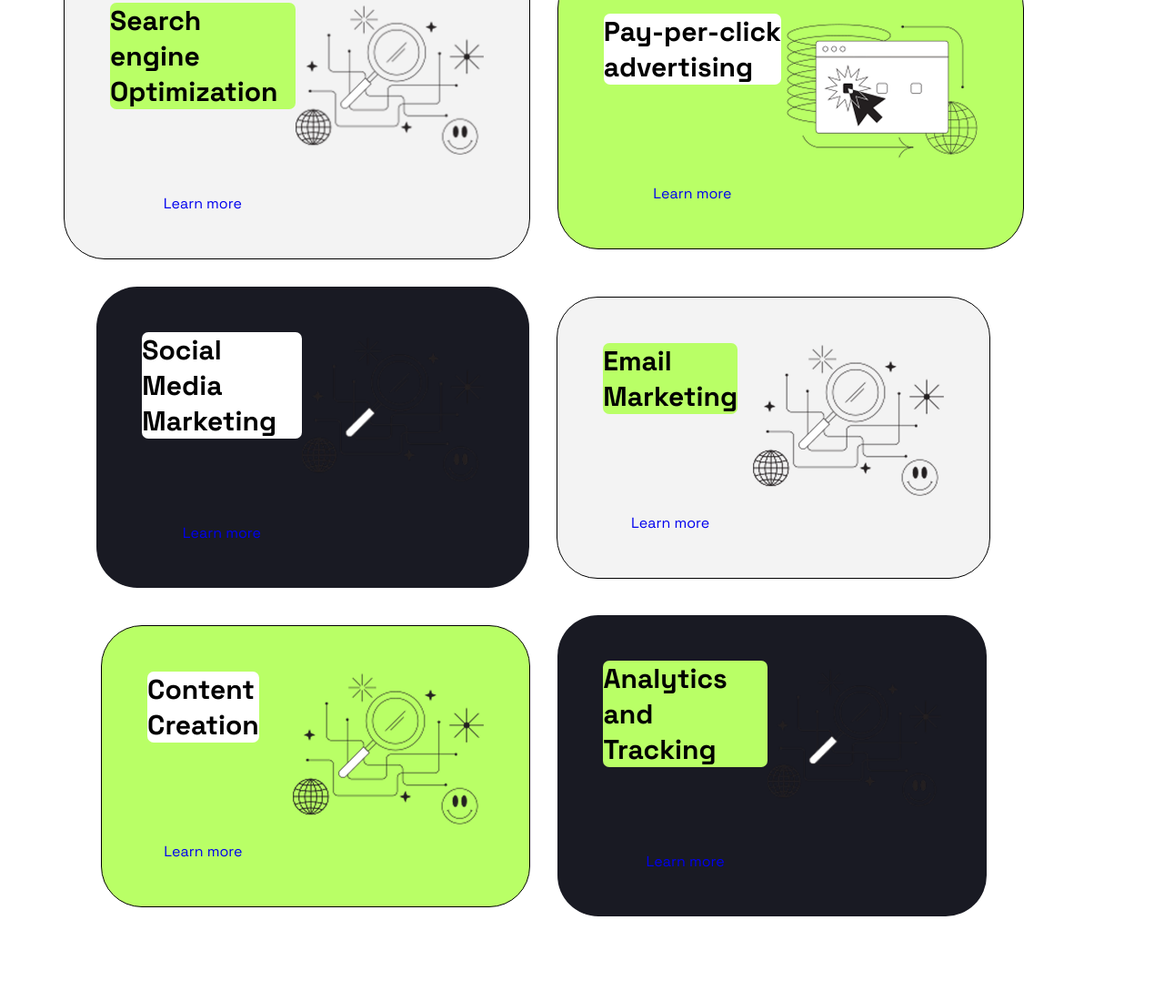
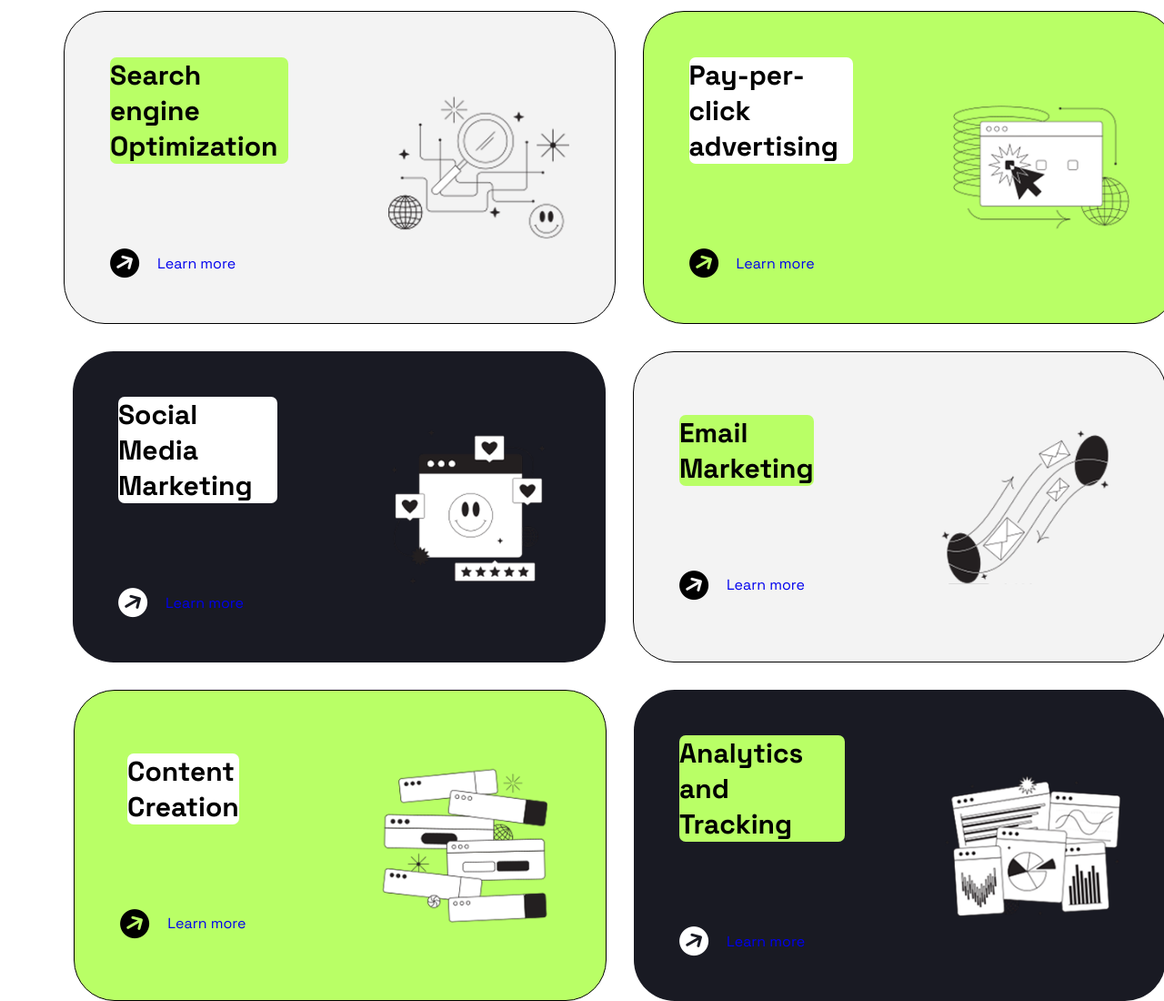
Before and after one commit to manish4singh/Positivus, a plain HTML site: page index.html in a window 1280 px wide. Shown: the part 1071-2171 px from the top of the page at 91% size. Before the commit the page ends 2078 px from the top, so only its background shows below. Drawn offline with Linux system fonts and the light colour scheme.

Commit message:
Updated the CSS and HTML files to improve the layout and design of the webpage.

```diff
--- a/css/style.css
+++ b/css/style.css
@@ -177,7 +177,6 @@ a:hover {
 .services-section > div > div {
   display: flex;
   justify-content: space-between;
-  align-items: center;
   padding: 0 15px;
 }
 
@@ -186,6 +185,7 @@ a:hover {
   justify-content: space-between;
   align-items: center;
   gap: 30px;
+  margin-bottom: 60px;
 }
 
 .services-content > h2 {
@@ -230,6 +230,8 @@ a:hover {
   display: flex;
   flex-direction: row;
   justify-content: space-between;
+  align-items: center;
+  gap: 110px;
 }
 
 .service-card-1,
@@ -285,6 +287,28 @@ a:hover {
   height: 100%;
   object-fit: contain;
 }
+
+.service-card-btn {
+  align-self: start;
+  gap: 20px;
+  display: flex;
+  justify-content: center;
+  align-items: center;
+}
+
+.service-card-btn > i {
+  font-size: 2rem;
+  transform: rotate(330deg);
+}
+
+.service-card-3 > div > div > i,
+.service-card-6 > div > div > i {
+  color: #ffffff !important;
+  font-size: 2rem;
+  transform: rotate(330deg);
+}
+
+/* Testimonials Section */
 
 /* Media Queries using @media screen and (max-width: ...) (from larger to smaller, down to 300px) */
 
--- a/index.html
+++ b/index.html
@@ -106,9 +106,9 @@
             <div>
               <div class="service-card-1">
                 <div class="service-card-content">
-                  <h3>Search engine <br>Optimization</h3>
+                  <h3>Search engine <br />Optimization</h3>
                   <div class="service-card-btn">
-
+                    <i class="fa-solid fa-circle-arrow-right"></i>
                     <a href="#" class="learn-more">Learn more</a>
                   </div>
                 </div>
@@ -118,9 +118,9 @@
               </div>
               <div class="service-card-2">
                 <div class="service-card-content">
-                  <h3>Pay-per-click <br>advertising</h3>
+                  <h3>Pay-per-click <br />advertising</h3>
                   <div class="service-card-btn">
-
+                    <i class="fa-solid fa-circle-arrow-right"></i>
                     <a href="#" class="learn-more">Learn more</a>
                   </div>
                 </div>
@@ -132,52 +132,55 @@
             <div>
               <div class="service-card-3">
                 <div class="service-card-content">
-                  <h3>Social Media <br>Marketing</h3>
+                  <h3>Social Media <br />Marketing</h3>
                   <div class="service-card-btn">
-
+                    <i class="fa-solid fa-circle-arrow-right"></i>
                     <a href="#" class="learn-more">Learn more</a>
                   </div>
                 </div>
                 <div class="service-card-img">
-                  <img src="./assets/Illustration1.png" alt="SEO Icon" />
+                  <img src="./assets/Illustration3.png" alt="SEO Icon" />
                 </div>
               </div>
               <div class="service-card-4">
                 <div class="service-card-content">
-                  <h3>Email <br>Marketing</h3>
+                  <h3>Email <br />Marketing</h3>
                   <div class="service-card-btn">
-
+                    <i class="fa-solid fa-circle-arrow-right"></i>
                     <a href="#" class="learn-more">Learn more</a>
                   </div>
                 </div>
                 <div class="service-card-img">
-                  <img src="./assets/Illustration1.png" alt="SEO Icon" />
+                  <img
+                    src="./assets/tokyo-sending-messages-from-one-place-to-another 1.png"
+                    alt="SEO Icon"
+                  />
                 </div>
               </div>
             </div>
             <div>
               <div class="service-card-5">
                 <div class="service-card-content">
-                  <h3>Content <br>Creation</h3>
+                  <h3>Content <br />Creation</h3>
                   <div class="service-card-btn">
-
+                    <i class="fa-solid fa-circle-arrow-right"></i>
                     <a href="#" class="learn-more">Learn more</a>
                   </div>
                 </div>
                 <div class="service-card-img">
-                  <img src="./assets/Illustration1.png" alt="SEO Icon" />
+                  <img src="./assets/Illustration4.png" alt="SEO Icon" />
                 </div>
               </div>
               <div class="service-card-6">
                 <div class="service-card-content">
-                  <h3>Analytics and <br>Tracking</h3>
+                  <h3>Analytics and <br />Tracking</h3>
                   <div class="service-card-btn">
-
+                    <i class="fa-solid fa-circle-arrow-right"></i>
                     <a href="#" class="learn-more">Learn more</a>
                   </div>
                 </div>
                 <div class="service-card-img">
-                  <img src="./assets/Illustration1.png" alt="SEO Icon" />
+                  <img src="./assets/Illustration5.png" alt="SEO Icon" />
                 </div>
               </div>
             </div>
```
